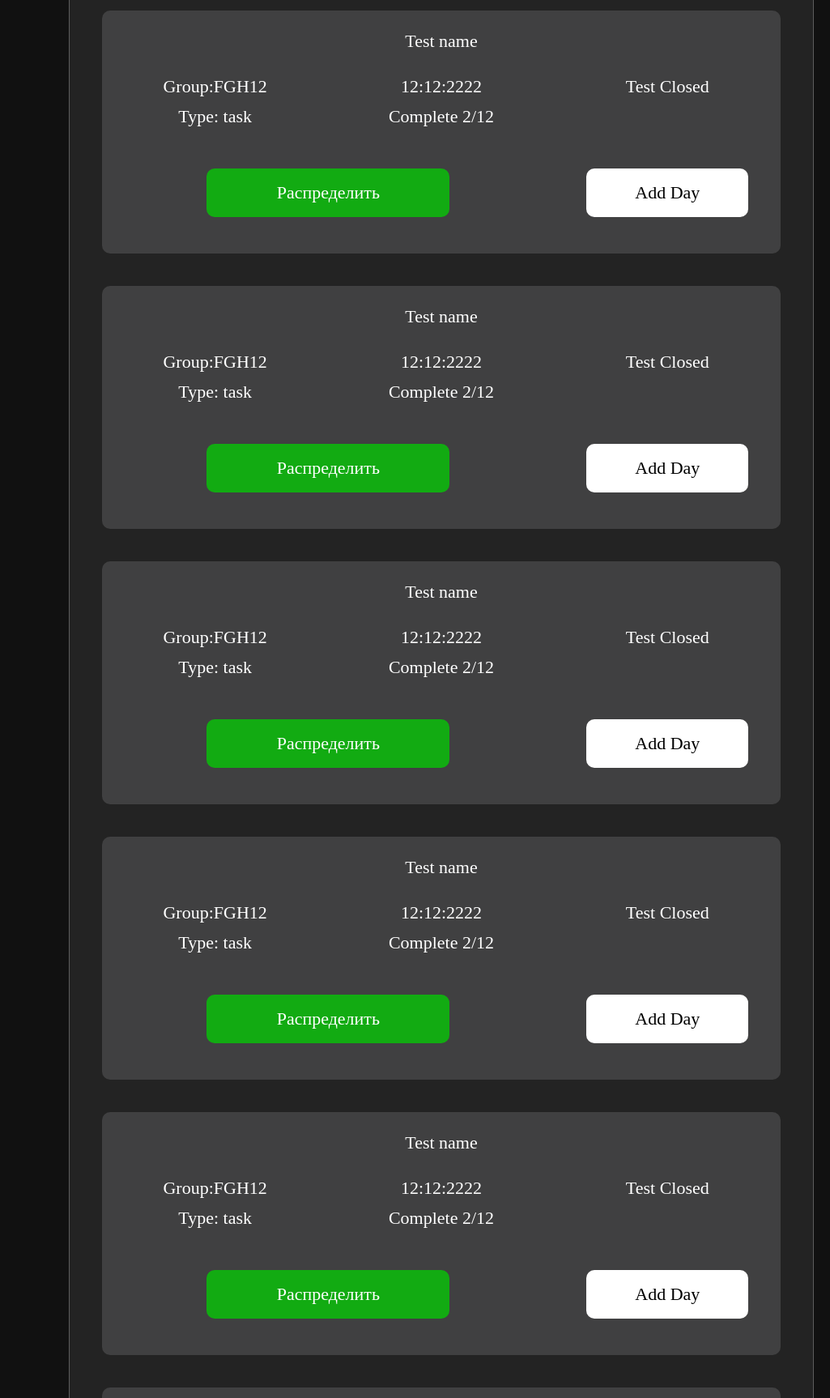
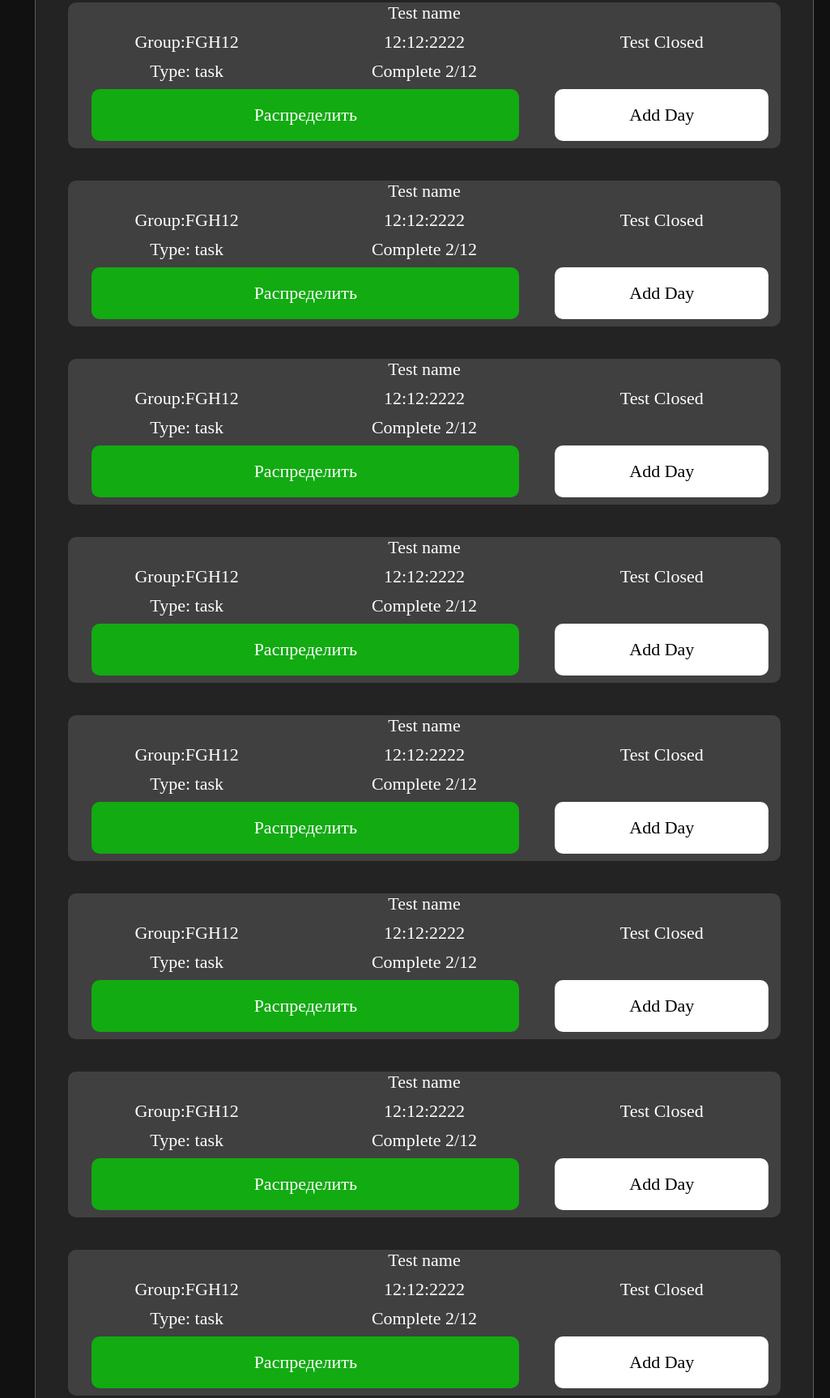
Before and after one commit to I-Bio/STest, a plain HTML site: page index.html in a window 1280 px wide. Shown: the part 798-2524 px from the top of the page at 81% size, without its empty margins (255-1280 px from the left). Drawn offline with Linux system fonts and the light colour scheme.

Commit message:
Add files via upload

```diff
--- a/index.html
+++ b/index.html
@@ -13,191 +13,167 @@
                     <use xlink:href="bootstrap-icons.svg#grid"></use>
                 </svg>
             </div>
+            <div class="hamburger-menu">
+                <input class="mn_tgl" id="menu__toggle" type="checkbox" />
+                <label class="menu__btn" for="menu__toggle">
+                    <span></span>
+                </label>
+
+            <ul class="menu__box">
+                <li><a class="menu__item" href="#">
+                    <svg class="bi me-2" width="16" height="16" fill="#ffffff">
+                        <use xlink:href="bootstrap-icons.svg#grid"></use>
+                    </svg>Лекции</a></li>
+                <li><a class="menu__item" href="#">
+                    <svg class="bi me-2" width="16" height="16" fill="#ffffff">
+                        <use xlink:href="bootstrap-icons.svg#grid"></use>
+                    </svg>Оценить</a></li>
+                <li><a class="menu__item" href="#">
+                    <svg class="bi me-2" width="16" height="16" fill="#ffffff">
+                        <use xlink:href="bootstrap-icons.svg#grid"></use>
+                    </svg>Мои оценки</a></li>
+                <li><a class="menu__item" href="#">
+                    <svg class="bi me-2" width="16" height="16" fill="#ffffff">
+                        <use xlink:href="bootstrap-icons.svg#grid"></use>
+                    </svg>Распределить студентов</a></li>
+                <li><a class="menu__item log_out" href="#">LOG_OUT</a></li>
+            </ul>
+            </div>
         </div>
     </header>
     <main>
         <div class="main_container">
             <div class="container_item">
-                <div class="test-name">Test name</div>
-                <div class="group-name">Group:FGH12</div>
-                <div class="date-close">12:12:2222</div>
-                <div class="test-closed">Test Closed</div>
-                <div class="quest-type">Type: task</div>
-                <div class="count-complete">Complete 2/12</div>
-                <div class="btn-distribute">Распределить<a class="distribute-a" href="#"></a> </div>
-                <div class="add-day">Add Day</div>
+                <div class="test-name mrgB-10">Test name</div>
+                <div class="group-name mrgB-10">Group:FGH12</div>
+                <div class="date-close mrgB-10">12:12:2222</div>
+                <div class="test-closed mrgB-10">Test Closed</div>
+                <div class="quest-type mrgB-10">Type: task</div>
+                <div class="count-complete mrgB-10">Complete 2/12</div>
+                <div class="btn-distribute mrgB-10">Распределить<a class="distribute-a" href="#"></a> </div>
+                <div class="add-day mrgB-10">Add Day</div>
             </div>
         </div>
         <div class="main_container">
             <div class="container_item">
-                <div class="test-name">Test name</div>
-                <div class="group-name">Group:FGH12</div>
-                <div class="date-close">12:12:2222</div>
-                <div class="test-closed">Test Closed</div>
-                <div class="quest-type">Type: task</div>
-                <div class="count-complete">Complete 2/12</div>
-                <div class="btn-distribute">Распределить<a class="distribute-a" href="#"></a> </div>
-                <div class="add-day">Add Day</div>
+                <div class="test-name mrgB-10">Test name</div>
+                <div class="group-name mrgB-10">Group:FGH12</div>
+                <div class="date-close mrgB-10">12:12:2222</div>
+                <div class="test-closed mrgB-10">Test Closed</div>
+                <div class="quest-type mrgB-10">Type: task</div>
+                <div class="count-complete mrgB-10">Complete 2/12</div>
+                <div class="btn-distribute mrgB-10">Распределить<a class="distribute-a" href="#"></a> </div>
+                <div class="add-day mrgB-10">Add Day</div>
             </div>
         </div>
         <div class="main_container">
             <div class="container_item">
-                <div class="test-name">Test name</div>
-                <div class="group-name">Group:FGH12</div>
-                <div class="date-close">12:12:2222</div>
-                <div class="test-closed">Test Closed</div>
-                <div class="quest-type">Type: task</div>
-                <div class="count-complete">Complete 2/12</div>
-                <div class="btn-distribute">Распределить<a class="distribute-a" href="#"></a> </div>
-                <div class="add-day">Add Day</div>
+                <div class="test-name mrgB-10">Test name</div>
+                <div class="group-name mrgB-10">Group:FGH12</div>
+                <div class="date-close mrgB-10">12:12:2222</div>
+                <div class="test-closed mrgB-10">Test Closed</div>
+                <div class="quest-type mrgB-10">Type: task</div>
+                <div class="count-complete mrgB-10">Complete 2/12</div>
+                <div class="btn-distribute mrgB-10">Распределить<a class="distribute-a" href="#"></a> </div>
+                <div class="add-day mrgB-10">Add Day</div>
             </div>
         </div>
         <div class="main_container">
             <div class="container_item">
-                <div class="test-name">Test name</div>
-                <div class="group-name">Group:FGH12</div>
-                <div class="date-close">12:12:2222</div>
-                <div class="test-closed">Test Closed</div>
-                <div class="quest-type">Type: task</div>
-                <div class="count-complete">Complete 2/12</div>
-                <div class="btn-distribute">Распределить<a class="distribute-a" href="#"></a> </div>
-                <div class="add-day">Add Day</div>
+                <div class="test-name mrgB-10">Test name</div>
+                <div class="group-name mrgB-10">Group:FGH12</div>
+                <div class="date-close mrgB-10">12:12:2222</div>
+                <div class="test-closed mrgB-10">Test Closed</div>
+                <div class="quest-type mrgB-10">Type: task</div>
+                <div class="count-complete mrgB-10">Complete 2/12</div>
+                <div class="btn-distribute mrgB-10">Распределить<a class="distribute-a" href="#"></a> </div>
+                <div class="add-day mrgB-10">Add Day</div>
             </div>
         </div>
         <div class="main_container">
             <div class="container_item">
-                <div class="test-name">Test name</div>
-                <div class="group-name">Group:FGH12</div>
-                <div class="date-close">12:12:2222</div>
-                <div class="test-closed">Test Closed</div>
-                <div class="quest-type">Type: task</div>
-                <div class="count-complete">Complete 2/12</div>
-                <div class="btn-distribute">Распределить<a class="distribute-a" href="#"></a> </div>
-                <div class="add-day">Add Day</div>
+                <div class="test-name mrgB-10">Test name</div>
+                <div class="group-name mrgB-10">Group:FGH12</div>
+                <div class="date-close mrgB-10">12:12:2222</div>
+                <div class="test-closed mrgB-10">Test Closed</div>
+                <div class="quest-type mrgB-10">Type: task</div>
+                <div class="count-complete mrgB-10">Complete 2/12</div>
+                <div class="btn-distribute mrgB-10">Распределить<a class="distribute-a" href="#"></a> </div>
+                <div class="add-day mrgB-10">Add Day</div>
             </div>
         </div>
         <div class="main_container">
             <div class="container_item">
-                <div class="test-name">Test name</div>
-                <div class="group-name">Group:FGH12</div>
-                <div class="date-close">12:12:2222</div>
-                <div class="test-closed">Test Closed</div>
-                <div class="quest-type">Type: task</div>
-                <div class="count-complete">Complete 2/12</div>
-                <div class="btn-distribute">Распределить<a class="distribute-a" href="#"></a> </div>
-                <div class="add-day">Add Day</div>
+                <div class="test-name mrgB-10">Test name</div>
+                <div class="group-name mrgB-10">Group:FGH12</div>
+                <div class="date-close mrgB-10">12:12:2222</div>
+                <div class="test-closed mrgB-10">Test Closed</div>
+                <div class="quest-type mrgB-10">Type: task</div>
+                <div class="count-complete mrgB-10">Complete 2/12</div>
+                <div class="btn-distribute mrgB-10">Распределить<a class="distribute-a" href="#"></a> </div>
+                <div class="add-day mrgB-10">Add Day</div>
             </div>
         </div>
         <div class="main_container">
             <div class="container_item">
-                <div class="test-name">Test name</div>
-                <div class="group-name">Group:FGH12</div>
-                <div class="date-close">12:12:2222</div>
-                <div class="test-closed">Test Closed</div>
-                <div class="quest-type">Type: task</div>
-                <div class="count-complete">Complete 2/12</div>
-                <div class="btn-distribute">Распределить<a class="distribute-a" href="#"></a> </div>
-                <div class="add-day">Add Day</div>
+                <div class="test-name mrgB-10">Test name</div>
+                <div class="group-name mrgB-10">Group:FGH12</div>
+                <div class="date-close mrgB-10">12:12:2222</div>
+                <div class="test-closed mrgB-10">Test Closed</div>
+                <div class="quest-type mrgB-10">Type: task</div>
+                <div class="count-complete mrgB-10">Complete 2/12</div>
+                <div class="btn-distribute mrgB-10">Распределить<a class="distribute-a" href="#"></a> </div>
+                <div class="add-day mrgB-10">Add Day</div>
             </div>
         </div>
         <div class="main_container">
             <div class="container_item">
-                <div class="test-name">Test name</div>
-                <div class="group-name">Group:FGH12</div>
-                <div class="date-close">12:12:2222</div>
-                <div class="test-closed">Test Closed</div>
-                <div class="quest-type">Type: task</div>
-                <div class="count-complete">Complete 2/12</div>
-                <div class="btn-distribute">Распределить<a class="distribute-a" href="#"></a> </div>
-                <div class="add-day">Add Day</div>
+                <div class="test-name mrgB-10">Test name</div>
+                <div class="group-name mrgB-10">Group:FGH12</div>
+                <div class="date-close mrgB-10">12:12:2222</div>
+                <div class="test-closed mrgB-10">Test Closed</div>
+                <div class="quest-type mrgB-10">Type: task</div>
+                <div class="count-complete mrgB-10">Complete 2/12</div>
+                <div class="btn-distribute mrgB-10">Распределить<a class="distribute-a" href="#"></a> </div>
+                <div class="add-day mrgB-10">Add Day</div>
             </div>
         </div>
         <div class="main_container">
             <div class="container_item">
-                <div class="test-name">Test name</div>
-                <div class="group-name">Group:FGH12</div>
-                <div class="date-close">12:12:2222</div>
-                <div class="test-closed">Test Closed</div>
-                <div class="quest-type">Type: task</div>
-                <div class="count-complete">Complete 2/12</div>
-                <div class="btn-distribute">Распределить<a class="distribute-a" href="#"></a> </div>
-                <div class="add-day">Add Day</div>
+                <div class="test-name mrgB-10">Test name</div>
+                <div class="group-name mrgB-10">Group:FGH12</div>
+                <div class="date-close mrgB-10">12:12:2222</div>
+                <div class="test-closed mrgB-10">Test Closed</div>
+                <div class="quest-type mrgB-10">Type: task</div>
+                <div class="count-complete mrgB-10">Complete 2/12</div>
+                <div class="btn-distribute mrgB-10">Распределить<a class="distribute-a" href="#"></a> </div>
+                <div class="add-day mrgB-10">Add Day</div>
             </div>
         </div>
         <div class="main_container">
             <div class="container_item">
-                <div class="test-name">Test name</div>
-                <div class="group-name">Group:FGH12</div>
-                <div class="date-close">12:12:2222</div>
-                <div class="test-closed">Test Closed</div>
-                <div class="quest-type">Type: task</div>
-                <div class="count-complete">Complete 2/12</div>
-                <div class="btn-distribute">Распределить<a class="distribute-a" href="#"></a> </div>
-                <div class="add-day">Add Day</div>
+                <div class="test-name mrgB-10">Test name</div>
+                <div class="group-name mrgB-10">Group:FGH12</div>
+                <div class="date-close mrgB-10">12:12:2222</div>
+                <div class="test-closed mrgB-10">Test Closed</div>
+                <div class="quest-type mrgB-10">Type: task</div>
+                <div class="count-complete mrgB-10">Complete 2/12</div>
+                <div class="btn-distribute mrgB-10">Распределить<a class="distribute-a" href="#"></a> </div>
+                <div class="add-day mrgB-10">Add Day</div>
             </div>
         </div>
         <div class="main_container">
             <div class="container_item">
-                <div class="test-name">Test name</div>
-                <div class="group-name">Group:FGH12</div>
-                <div class="date-close">12:12:2222</div>
-                <div class="test-closed">Test Closed</div>
-                <div class="quest-type">Type: task</div>
-                <div class="count-complete">Complete 2/12</div>
-                <div class="btn-distribute">Распределить<a class="distribute-a" href="#"></a> </div>
-                <div class="add-day">Add Day</div>
-            </div>
-        </div>
-        <div class="main_container">
-            <div class="container_item">
-                <div class="test-name">Test name</div>
-                <div class="group-name">Group:FGH12</div>
-                <div class="date-close">12:12:2222</div>
-                <div class="test-closed">Test Closed</div>
-                <div class="quest-type">Type: task</div>
-                <div class="count-complete">Complete 2/12</div>
-                <div class="btn-distribute">Распределить<a class="distribute-a" href="#"></a> </div>
-                <div class="add-day">Add Day</div>
-            </div>
-        </div>
-        <div class="main_container">
-            <div class="container_item">
-                <div class="test-name">Test name</div>
-                <div class="group-name">Group:FGH12</div>
-                <div class="date-close">12:12:2222</div>
-                <div class="test-closed">Test Closed</div>
-                <div class="quest-type">Type: task</div>
-                <div class="count-complete">Complete 2/12</div>
-                <div class="btn-distribute">Распределить<a class="distribute-a" href="#"></a> </div>
-                <div class="add-day">Add Day</div>
+                <div class="test-name mrgB-10">Test name</div>
+                <div class="group-name mrgB-10">Group:FGH12</div>
+                <div class="date-close mrgB-10">12:12:2222</div>
+                <div class="test-closed mrgB-10">Test Closed</div>
+                <div class="quest-type mrgB-10">Type: task</div>
+                <div class="count-complete mrgB-10">Complete 2/12</div>
+                <div class="btn-distribute mrgB-10">Распределить<a class="distribute-a" href="#"></a> </div>
+                <div class="add-day mrgB-10">Add Day</div>
             </div>
         </div>
     </main>
-    <div class="hamburger-menu">
-        <input id="menu__toggle" type="checkbox" />
-        <label class="menu__btn" for="menu__toggle">
-            <span></span>
-        </label>
-
-        <ul class="menu__box">
-            <li><a class="menu__item" href="#">
-                <svg class="bi me-2" width="16" height="16" fill="#ffffff">
-                    <use xlink:href="bootstrap-icons.svg#grid"></use>
-                </svg>Лекции</a></li>
-            <li><a class="menu__item" href="#">
-                <svg class="bi me-2" width="16" height="16" fill="#ffffff">
-                    <use xlink:href="bootstrap-icons.svg#grid"></use>
-                </svg>Оценить</a></li>
-            <li><a class="menu__item" href="#">
-                <svg class="bi me-2" width="16" height="16" fill="#ffffff">
-                    <use xlink:href="bootstrap-icons.svg#grid"></use>
-                </svg>Мои оценки</a></li>
-            <li><a class="menu__item" href="#">
-                <svg class="bi me-2" width="16" height="16" fill="#ffffff">
-                    <use xlink:href="bootstrap-icons.svg#grid"></use>
-                </svg>Распределить студентов</a></li>
-            <li><a class="menu__item log_out" href="#">LOG_OUT</a></li>
-        </ul>
-    </div>
 </body>
 </html>
--- a/main.css
+++ b/main.css
@@ -10,7 +10,7 @@ body{
 main{
     grid-row: 2;
     grid-column: 2;
-    width: auto;
+    width: 75vw;
     height: auto;
     background-color: #232323;
     border: 1.5px solid #5d5d5d;
@@ -23,9 +23,9 @@ header{
     grid-column-start: 1;
     grid-column-end: 3;
     width: 100%;
-    height: 70px;
+    height: 10vh;
     background-color: #1f1f1f;
-    z-index: 2;
+    z-index: 10;
 }
 
 .upper-header{
@@ -46,7 +46,7 @@ header{
 .main_container{
     display: grid;
     grid-template-columns: 1fr;
-    grid-auto-rows: 300px;
+    grid-auto-rows: auto;
     margin: 40px;
 }
 
@@ -61,7 +61,9 @@ header{
     font-size: 22px;
     border-radius: 10px;
 }
-
+.mrgB-10{
+    margin-bottom: 10px;
+}
 .test-name{
     grid-row: 1;
     grid-column-start: 1;
@@ -98,8 +100,8 @@ header{
     grid-row: 4;
     grid-column-start: 1;
     grid-column-end: 3;
-    width: 300px;
-    height: 60px;
+    width: 90%;
+    height: 90%;
     background-color: #12ab12;
     border-radius: 10px;
     color: white;
@@ -113,8 +115,8 @@ header{
     align-items: center;
     grid-row: 4;
     grid-column: 3;
-    height: 60px;
-    width: 200px;
+    height: 90%;
+    width: 90%;
     background-color: white;
     border-radius: 10px;
     color: black;
@@ -138,11 +140,11 @@ header{
     left: 0 !important;
 }
 .menu__btn {
-    position: fixed;
-    top: 20px;
-    left: 20px;
-    width: 26px;
-    height: 26px;
+    position: relative;
+    top: 20%;
+    left: -13px;
+    width: 40px;
+    height: 40px;
     cursor: pointer;
     z-index: 3;
 }
@@ -164,14 +166,19 @@ header{
     content: '';
     top: 8px;
 }
+.mn_tgl{
+    margin: 0;
+}
 .menu__box {
     grid-column: 1;
     grid-row: 1;
-    display: inherit;
+    display: flex;
+    justify-content: space-evenly;
+    flex-direction: column;
     position: fixed;
     top: 0;
     left: -100%;
-    width: 25%;
+    width: 25vw;
     height: 100%;
     margin: 0;
     padding: 80px 0;
@@ -204,6 +211,12 @@ header{
     background-color: #1f1f1f;
 }
 .hamburger-menu{
-    width: 0;
-    height: 0;
+    display: flex;
+    align-items: center;
+    justify-content: center;
+    flex-direction: row;
+    width: 100%;
+    height: 100%;
+    grid-row: 1;
+    grid-column: 1;
 }
```
